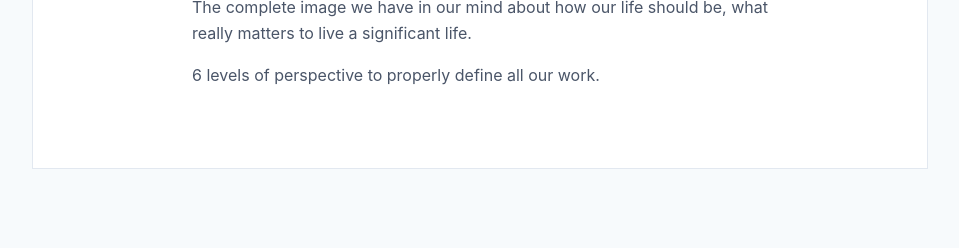
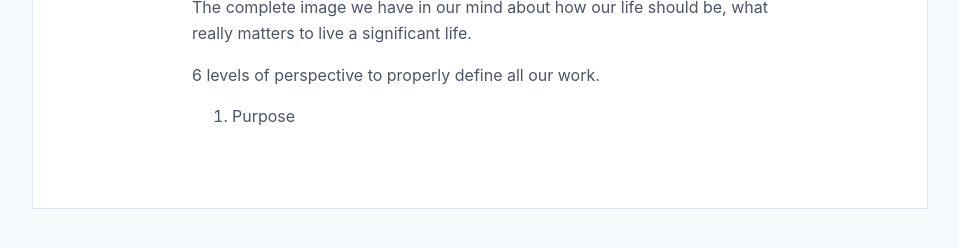
Before and after one commit to greglejeune/blog, a Jekyll site: the page built from _posts/2020-02-29-productivity.md, in a window 1280 px wide. Shown: the part 242-490 px from the top of the page, without its empty margins (160-1119 px from the left). Built offline with Jekyll 4.4.1, drawn with Linux system fonts in a browser that asks for light colours.

Commit message:
Update 2020-02-29-productivity.md

```diff
--- a/_posts/2020-02-29-productivity.md
+++ b/_posts/2020-02-29-productivity.md
@@ -16,4 +16,7 @@ categories: gdp
   <p>
     6 levels of perspective to properly define all our work.
   </p>
+  <ol>
+    <li>Purpose</li>
+  </ol>
 </div>
```
